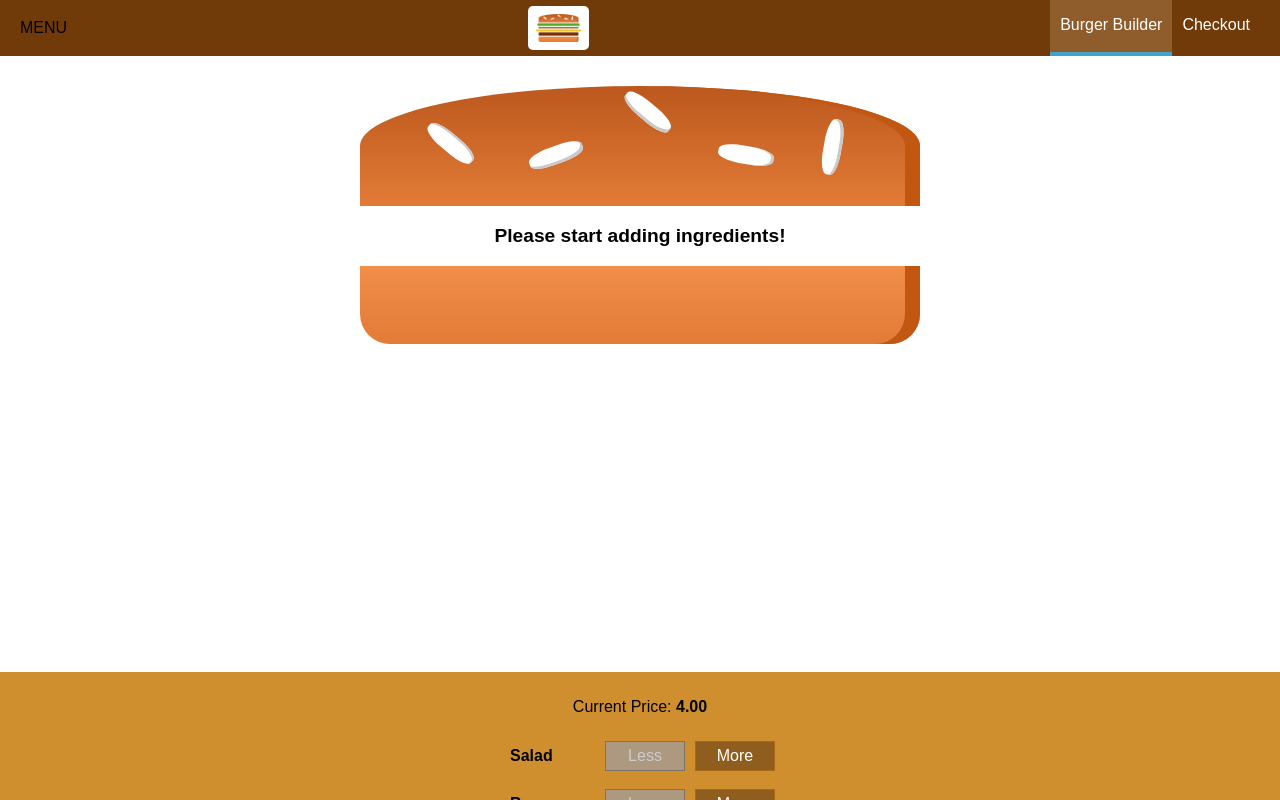
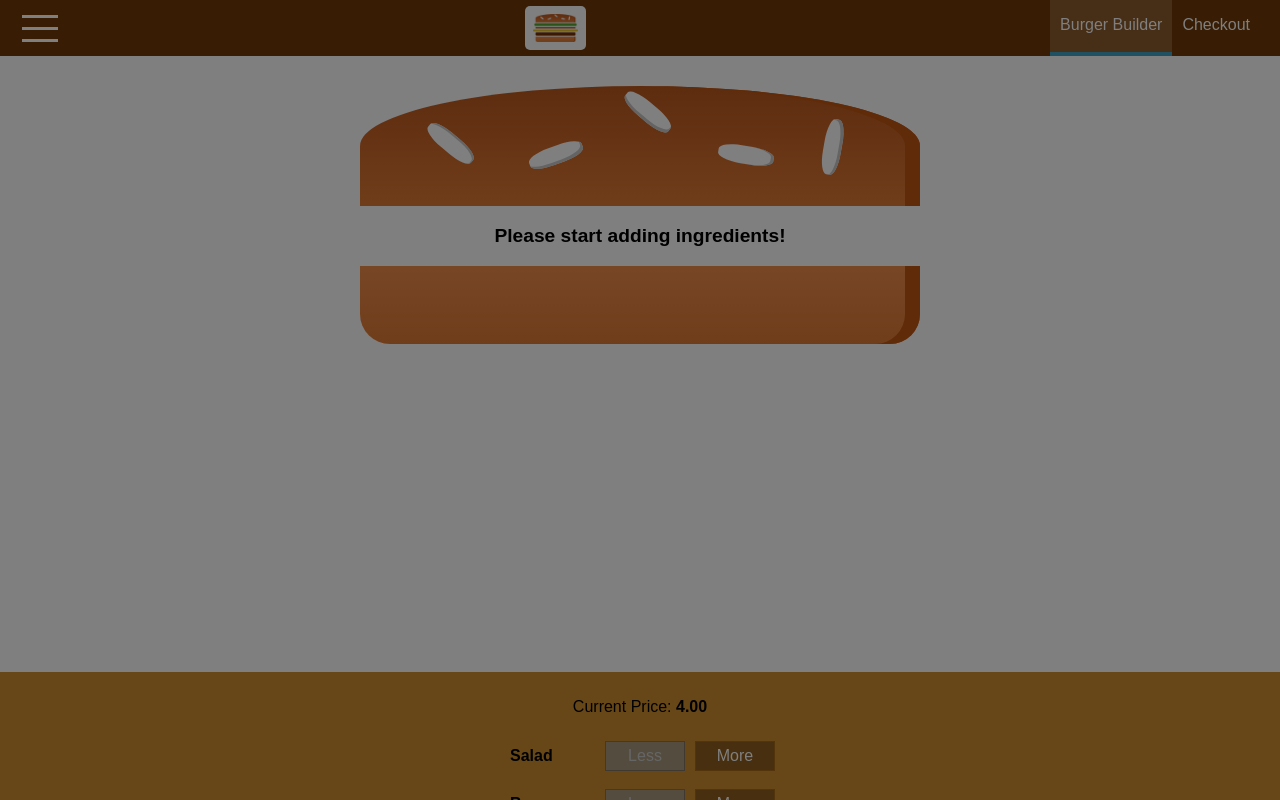
Before and after one commit to Agile-fox/React-Burger-Builder, a React (Create React App) app: page / in a window 1280 px wide. Shown: the top 800 px of the page. Built offline with nearby package versions, Linux system fonts and the light colour scheme.

Commit message:
adding backdrop to sidedrawer, with open/close logic

```diff
--- a/src/components/Layout/Layout.js
+++ b/src/components/Layout/Layout.js
@@ -1,14 +1,36 @@
-import React, {Fragment} from 'react';
+import React, {Fragment, Component} from 'react';
 import classes from './Layout.module.scss';
 import Toolbar from '../Navigation/Toolbar/Toolbar';
+import SideDrawer from '../Navigation/SideDrawer/SideDrawer';
 
-const layout = ( props ) => (
+
+class Layout extends Component {
+state = {
+    showSideDrawer: true
+}
+    sideDrawerClosedHandler = () => {
+        this.setState({showSideDrawer: false});
+    }
+
+    sideDrawerToggleHandler = () => {
+        this.setState((prevState) =>{
+            return {showSideDrawer: !prevState.showSideDrawer};
+        });
+    }
+
+    render() {
+        return (
     <Fragment>
-        <Toolbar/>
+        <Toolbar drawerToggleClicked={this.sideDrawerToggleHandler} />
+        <SideDrawer
+        open={this.state.showSideDrawer}
+        closed={this.sideDrawerClosedHandler}/>
         <main className={classes.Content}>
-            {props.children}
+            {this.props.children}
         </main>
     </Fragment>
-);
+        )
+    }
+};
 
-export default layout;
+export default Layout;
--- a/src/components/Logo/Logo.js
+++ b/src/components/Logo/Logo.js
@@ -4,7 +4,7 @@
 
 
 const logo = (props) => (
-    <div className={classes.Logo}>
+    <div className={classes.Logo} style={{height: props.height}}>
         <img src={burgerLogo} alt="MyBurger"/>
     </div>
 );
--- a/src/components/Logo/Logo.module.scss
+++ b/src/components/Logo/Logo.module.scss
@@ -1,7 +1,7 @@
 .Logo {
     background-color: white;
     padding: 8px;
-    height: 80%;
+    height: 100%;
     box-sizing: border-box;
     border-radius: 5px;
 
--- a/src/components/Navigation/NavigationItems/NavigationItem/NavigationItem.module.scss
+++ b/src/components/Navigation/NavigationItems/NavigationItem/NavigationItem.module.scss
@@ -1,26 +1,42 @@
 .NavigationItem {
-    margin: 0;
+    margin: 10px 0;
     box-sizing: border-box;
     display: flex;
     height: 100%;
-    width: auto;
+    width:block;
     align-items: center;
 
+    @media (min-width: 500px) {
+        margin: 0;
+        width:auto;
+    }
+
     a{
-        color:white;
+        color: #8f5c2c;
         text-decoration:none;
-        height: 100%;
-        padding: 16px 10px;
-        border-bottom: 4px solid transparent;
+        width: 100% ;
+        padding: 0px;
+        border-bottom: 0;
         box-sizing: border-box;
         display: block;
+
+        @media (min-width: 500px) {
+            color: white;
+            height: 100%;
+            padding: 16px 10px;
+            border-bottom: 4px solid transparent;
+        }
 
         &:hover,
         &:active,
         &.active{
-            background-color: #8f5c2c;
-            border-bottom: 4px solid #40a4c8;
-            color: white;
+            color: #40a4c8;
+
+            @media (min-width: 500px) {
+                color: white;
+                background-color: #8f5c2c;
+                border-bottom: 4px solid #40a4c8;
+            }
         }
 
     }
--- a/src/components/Navigation/NavigationItems/NavigationItems.module.scss
+++ b/src/components/Navigation/NavigationItems/NavigationItems.module.scss
@@ -3,6 +3,13 @@
     padding: 0;
     list-style: none;
     display: flex;
-    align-items: center;
+    flex-flow: column;
+
     height: 100%;
+
+    @media (min-width: 500px) {
+        flex-flow: row;
+        align-items: center;
+
+    }
 }
--- /dev/null
+++ b/src/components/Navigation/SideDrawer/DrawerToggle/DrawerToggle.js
@@ -0,0 +1,12 @@
+import React from 'react';
+import classes from './DrawerToggle.module.scss';
+
+const drawerToggle = (props) => (
+    <div className={classes.DrawerToggle} onClick={props.clicked}>
+        <div></div>
+        <div></div>
+        <div></div>
+    </div>
+);
+
+export default drawerToggle;
--- /dev/null
+++ b/src/components/Navigation/SideDrawer/DrawerToggle/DrawerToggle.module.scss
@@ -0,0 +1,23 @@
+.DrawerToggle {
+    width: 40px;
+    height: 100%;
+    display: flex;
+    flex-flow: column;
+    justify-content: space-around;
+    align-items: center;
+    padding: 10px 0;
+    box-sizing: border-box;
+    cursor: pointer;
+
+    div {
+        width: 90%;
+        height: 3px;
+        background-color: white;
+    }
+
+    @media (min-width: 500px) {
+        .DrawerToggle {
+            display: none;
+        }
+    }
+}
--- /dev/null
+++ b/src/components/Navigation/SideDrawer/SideDrawer.js
@@ -0,0 +1,28 @@
+import React, {Fragment} from 'react';
+import Logo from '../../Logo/Logo';
+import NavigationItems from '../NavigationItems/NavigationItems';
+import classes from './SideDrawer.module.scss';
+import Backdrop from '../../UI/Backdrop/Backdrop';
+
+const sideDrawer = (props) => {
+    let attachedClasses = [classes.SideDrawer, classes.Close];
+    if (props.open) {
+        attachedClasses = [classes.SideDrawer, classes.Open];
+    }
+
+    return(
+        <Fragment>
+        <Backdrop show={props.open} clicked={props.closed}/>
+        <div className={attachedClasses.join(' ')}>
+            <div className={classes.Logo}>
+                <Logo/>
+            </div>
+            <nav>
+                <NavigationItems />
+            </nav>
+        </div>
+        </Fragment>
+    );
+};
+
+export default sideDrawer;
--- /dev/null
+++ b/src/components/Navigation/SideDrawer/SideDrawer.module.scss
@@ -0,0 +1,30 @@
+.SideDrawer {
+    position: fixed;
+    width: 280px;
+    max-width: 70%;
+    height: 100%;
+    left: 0;
+    top: 0;
+    z-index: 200;
+    background-color: white;
+    padding: 32px 16px;
+    box-sizing: border-box;
+    transition: transform 0.3s ease-out;
+
+    @media (min-width: 500px) {
+            display:none
+    }
+}
+
+.Open {
+    transform: translateX(0);
+}
+
+.Close {
+    transform: translateX(-100%);
+}
+
+.Logo {
+    height: 10%;
+    margin-bottom: 32px;
+}
--- a/src/components/Navigation/Toolbar/Toolbar.js
+++ b/src/components/Navigation/Toolbar/Toolbar.js
@@ -2,12 +2,15 @@
 import classes from './Toolbar.module.scss';
 import Logo from '../../Logo/Logo';
 import NavigationItems from '../NavigationItems/NavigationItems';
+import DrawerToggle from '../SideDrawer/DrawerToggle/DrawerToggle';
 
 const toolbar = (props) => (
     <header className={classes.Toolbar}>
-        <div>MENU</div>
-        <Logo/>
-        <nav>
+        <DrawerToggle clicked={props.drawerToggleClicked}/>
+            <div className={classes.Logo}>
+                <Logo/>
+            </div>
+        <nav className={classes.DesktopOnly}>
             <NavigationItems/>
         </nav>
     </header>
--- a/src/components/Navigation/Toolbar/Toolbar.module.scss
+++ b/src/components/Navigation/Toolbar/Toolbar.module.scss
@@ -17,3 +17,13 @@
 
     }
 }
+
+.Logo {
+    height: 80%;
+}
+
+@media (max-width: 499px) {
+    .DesktopOnly {
+        display: none;
+    }
+}
```
